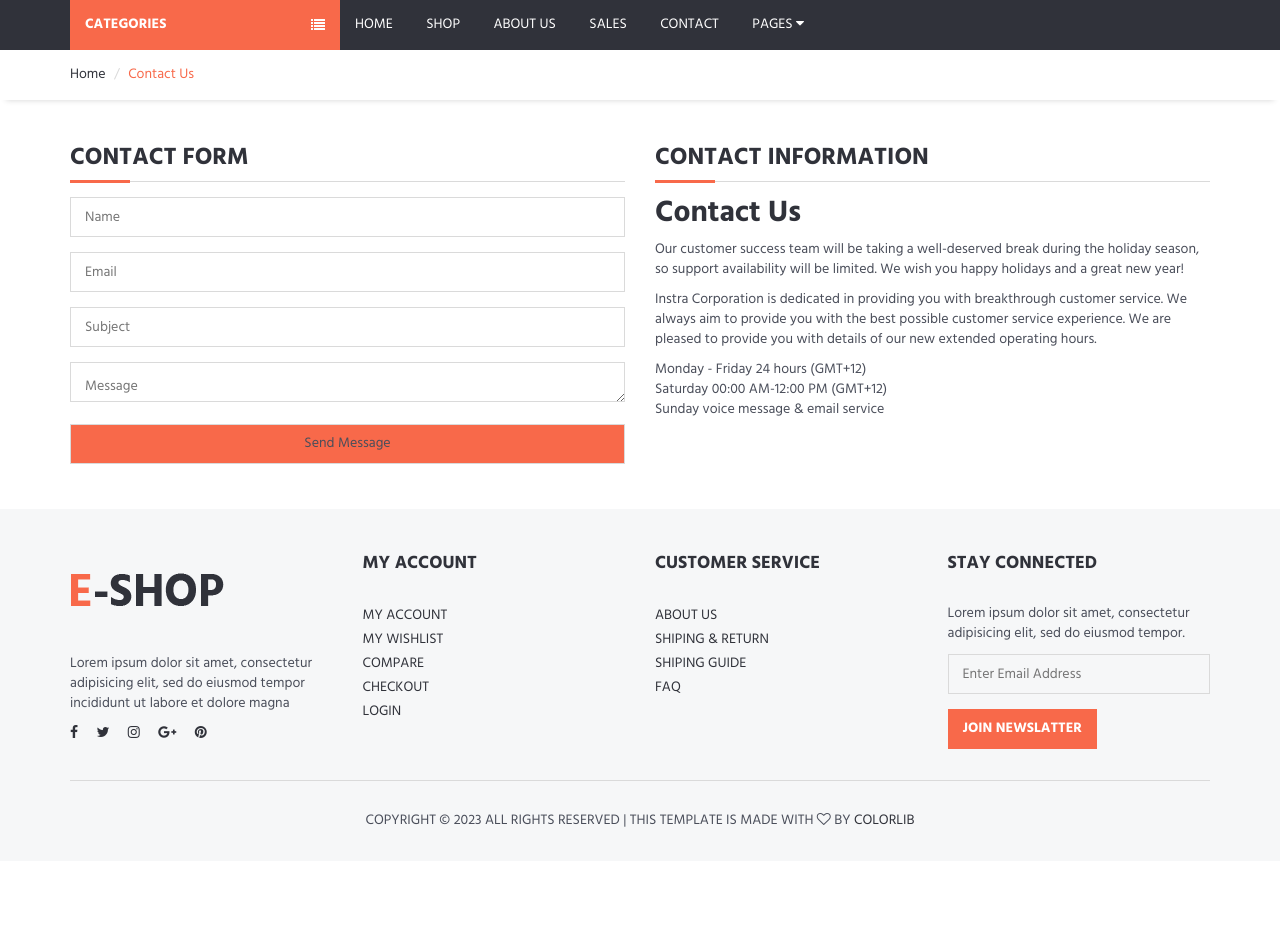
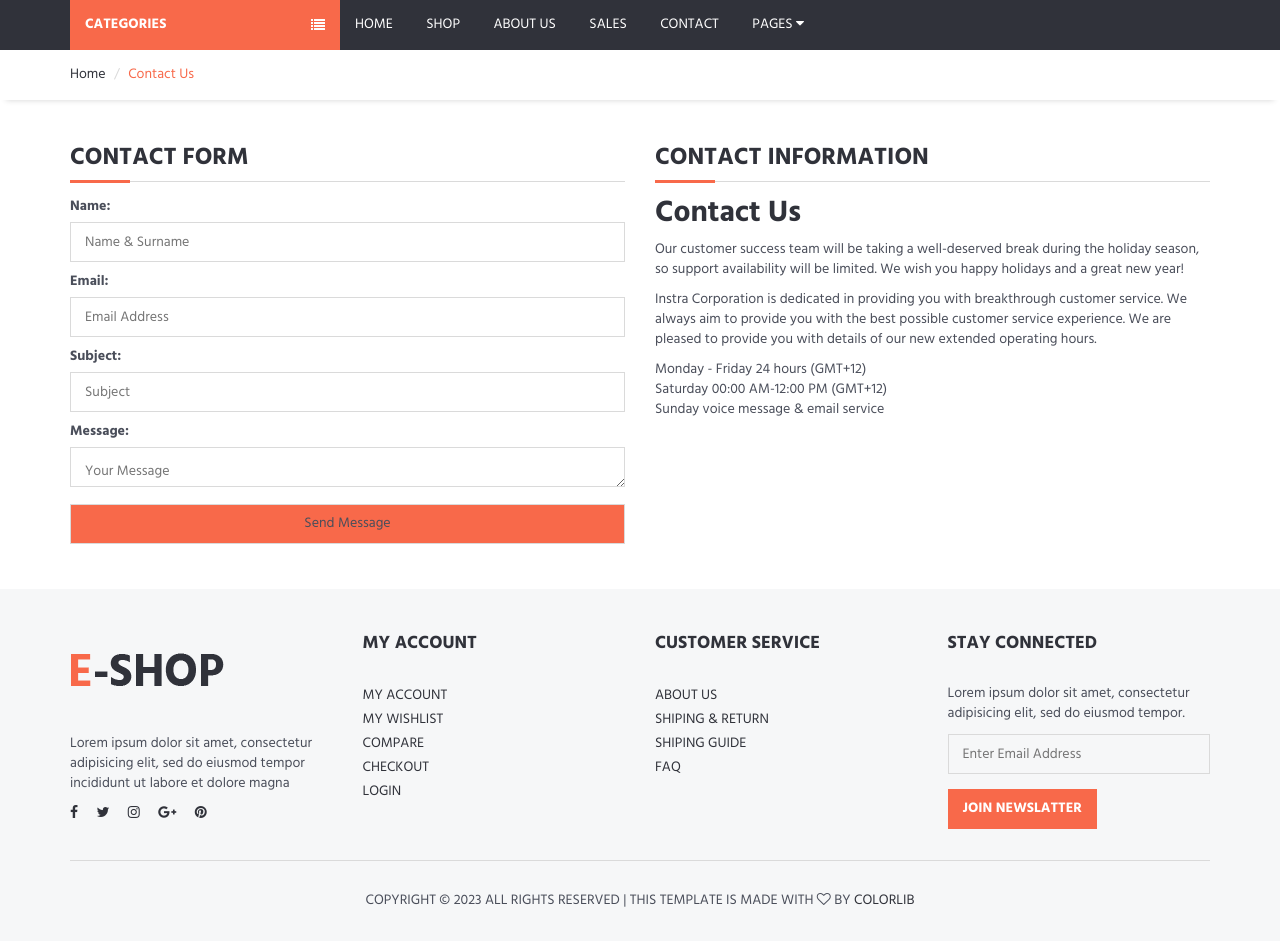
Before and after one commit to MohamedEZ-zaalyouy/E-Commerce_Django, a Django app: page /contact/ in a window 1280 px wide. Shown: the part 131-1072 px from the top of the page. Before the commit the page ends 958 px from the top, so only its background shows below. Run offline with Django 4.2, Linux system fonts and the light colour scheme; data comes from the database, SQL or seed files in the repository; both versions use the stored data as it was after the commit; some libraries are stand-ins or nearby versions.

Commit message:
Start ContactMessage

```diff
--- a/home/admin.py
+++ b/home/admin.py
@@ -1,5 +1,5 @@
 from django.contrib import admin
-from .models import Setting
+from .models import Setting, ContactMessage
 
 
 class SettingtAdmin(admin.ModelAdmin):
@@ -8,3 +8,4 @@ class SettingtAdmin(admin.ModelAdmin):
 
 # Register your models here.
 admin.site.register(Setting, SettingtAdmin)
+admin.site.register(ContactMessage)
--- a/home/templates/contact.html
+++ b/home/templates/contact.html
@@ -35,23 +35,22 @@
 			<!-- row -->
 			<div class="row">
 					<div class="col-md-6">
-                        <form id="checkout-form" class="clearfix"></form>
+                        <div class="section-title">
+                            <h3 class="title">Contact form</h3>
+
+                            {% if messages %}
+                                {% for message in messages %}
+                                    <div class="alert alert-{{message.tags}}" role="alert">
+                                        {{ message }}
+                                    </div>
+                                {% endfor %}
+                            {% endif %}
+
+                        </div>
+                        <form id="checkout-form" class="clearfix" method="POST">
+                            {% csrf_token %}
                             <div class="billing-details">
-                                <div class="section-title">
-                                    <h3 class="title">Contact Form</h3>
-                                </div>
-                                <div class="form-group">
-                                    <input class="input" type="text" name="name" placeholder="Name">
-                                </div>
-                                <div class="form-group">
-                                    <input class="input" type="email" name="email" placeholder="Email">
-                                </div>
-                                <div class="form-group">
-                                    <input class="input" type="text" name="subject" placeholder="Subject">
-                                </div>
-                                <div class="form-group">
-                                    <textarea class="input" type="text" name="message" placeholder="Message" cols="30" rows="10"></textarea>
-                                </div>
+                                {{form.as_p}}
                                 <div class="form-group">
                                     <input class="input" type="submit" value="Send Message" style="background-color: #F8694A;">
                                 </div>
--- a/home/views.py
+++ b/home/views.py
@@ -1,6 +1,7 @@
 from django.shortcuts import render
-from django.http import HttpResponse
-from home.models import Setting
+from django.contrib import messages
+from django.http import HttpResponse, HttpResponseRedirect, JsonResponse, request
+from home.models import Setting, ContactForm, ContactMessage
 
 
 # Create your views here.
@@ -38,9 +39,25 @@ def aboutus(request):
 
 
 def contact(request):
+    # category = categoryTree(0,'',currentlang)
+    if request.method == 'POST':  # check post
+        form = ContactForm(request.POST)
+        if form.is_valid():
+            data = ContactMessage()  # create relation with model
+            data.name = form.cleaned_data['name']  # get form input data
+            data.email = form.cleaned_data['email']
+            data.subject = form.cleaned_data['subject']
+            data.message = form.cleaned_data['message']
+            data.ip = request.META.get('REMOTE_ADDR')
+            data.save()  # save data to table
+            messages.success(
+                request, "Your message has ben sent. Thank you for your message.")
+            return HttpResponseRedirect('/contact')
+
     setting = Setting.objects.get(pk=1)
-
+    form = ContactForm
     context = {
-        'setting': setting
+        'setting': setting,
+        'form': form,
     }
     return render(request, 'contact.html', context)
```
Also changed, not shown: db.sqlite3.
